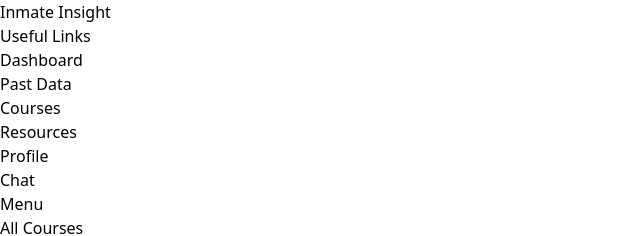
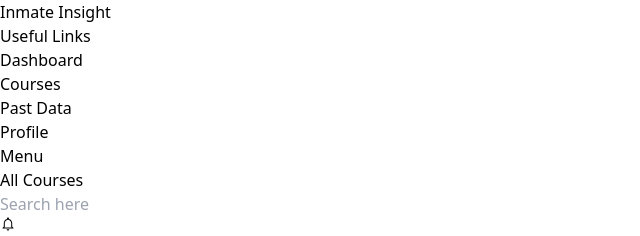
Before and after one commit to goelraghav002/inmate_insight_client, a React (Vite) app: page /courses in a window 1280 px wide. Shown: the top 236 px of the page, without its empty margins (0-640 px from the left). Built offline with nearby package versions, Linux system fonts and the light colour scheme.

Commit message:
added recidivism graph

```diff
--- a/src/assets/graph/index.js
+++ b/src/assets/graph/index.js
@@ -2,10 +2,12 @@
 import training_delhi from './traning_delhi.jpeg'
 import illness_state from './illness_state.jpeg'
 import illness_orissa from './illness_orissa.jpeg'
+import recidivism from './recidivism.jpeg'
 
 export {
     training_delhi,
     training_state,
     illness_orissa,
-    illness_state
+    illness_state,
+    recidivism
 }
--- a/src/constants/index.js
+++ b/src/constants/index.js
@@ -1,4 +1,4 @@
-import { analytics, dashboard, withdraw } from "../assets";
+import { analytics, dashboard } from "../assets";
 
 export const navlinks = [
   {
@@ -8,35 +8,35 @@
     link: "/",
   },
   {
-    name: "Past Data",
-    imgUrl: dashboard,
-    onclick: "",
-    link: "/past-data",
-  },
-  {
     name: "Courses",
     imgUrl: analytics,
     onclick: "",
     link: "/courses",
   },
   {
-    name: "Resources",
+    name: "Past Data",
     imgUrl: dashboard,
-    link: "/resources",
     onclick: "",
+    link: "/past-data",
   },
+  // {
+  //   name: "Resources",
+  //   imgUrl: dashboard,
+  //   link: "/resources",
+  //   onclick: "",
+  // },
   {
     name: "Profile",
     imgUrl: dashboard,
     link: "/profile",
     onclick: "",
   },
-  {
-    name: "Chat",
-    imgUrl: withdraw,
-    link: "/chat",
-    onclick: "",
-  },
+  // {
+  //   name: "Chat",
+  //   imgUrl: withdraw,
+  //   link: "/chat",
+  //   onclick: "",
+  // },
 ];
 
 export const courses = [
--- a/src/pages/PastData.jsx
+++ b/src/pages/PastData.jsx
@@ -1,7 +1,7 @@
 import { useSelector } from 'react-redux';
 import Sidebar from '../components/Sidebar';
 import Navbar from '../components/Navbar';
-import { illness_orissa, illness_state, training_delhi, training_state } from '../assets/graph';
+import { illness_orissa, illness_state, recidivism, training_delhi, training_state } from '../assets/graph';
 import InsightCard from '../components/InsightCard';
 
 const PastData = () => {
@@ -23,6 +23,7 @@
                         <InsightCard graph={training_delhi} title="Officials Trained in Delhi" />
                         <InsightCard graph={illness_state} title="Mentally Ill Patients" />
                         <InsightCard graph={illness_orissa} title="Mentally Ill Patients in Orissa" />
+                        <InsightCard graph={recidivism} title="Recidivism in 2012" />
                     </div>
                 </div>
             </div>
```
Also changed, not shown: src/assets/graph/recidivism.jpeg (added).
